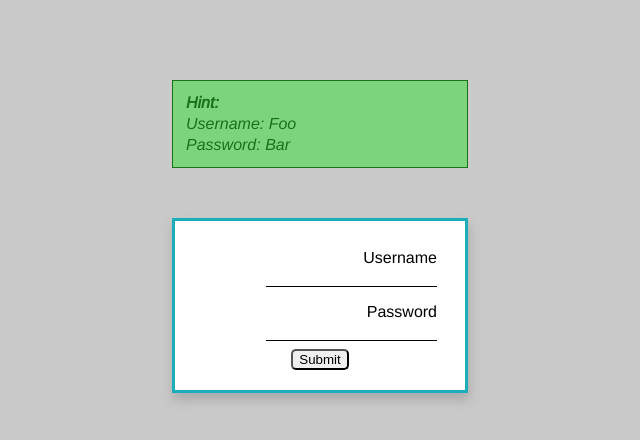
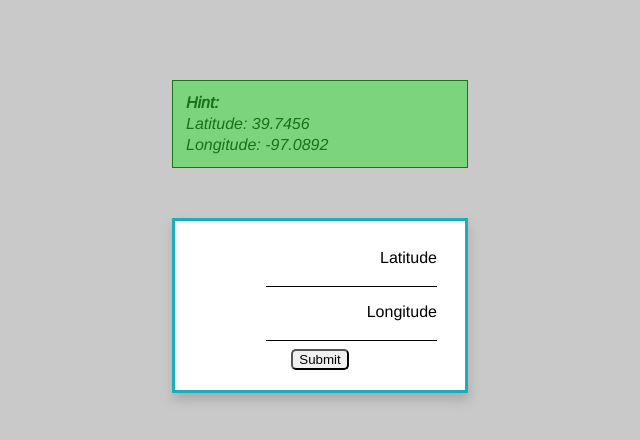
Before and after one commit to danremel/my-weather, a React (Create React App) app: page /location in a window 1280 px wide. Shown: the top 440 px of the page, without its empty margins (320-960 px from the left). Built offline with nearby package versions, Linux system fonts and the light colour scheme.

Commit message:
Rewrote change handler for form inputs. Adding Routes at the App component level.

```diff
--- a/package.json
+++ b/package.json
@@ -6,11 +6,12 @@
   "dependencies": {
     "axios": "^0.18.0",
     "gh-pages": "^2.0.1",
-    "node-sass": "^4.12.0",
+    "node-sass": ">=4.4.2",
     "react": "^16.8.6",
     "react-dom": "^16.8.6",
     "react-router-dom": "^5.0.0",
-    "react-scripts": "3.0.0"
+    "react-scripts": "3.0.0",
+    "react-test-renderer": "^16.8.6"
   },
   "scripts": {
     "start": "react-scripts start",
--- a/src/App.js
+++ b/src/App.js
@@ -1,4 +1,5 @@
 import React from 'react';
+import { BrowserRouter as Router, Switch, Route } from 'react-router-dom';
 
 import LoginForm from './components/LoginForm';
 import LocationForm from './components/LocationForm';
@@ -21,12 +22,12 @@ class App extends React.Component {
 
     return (
       <div className="container">
-        { !this.state.isLoggedIn &&
-            <LoginForm validLogin={this.loginSuccess.bind(this)}/>
-        }
-
-        { this.state.isLoggedIn && <LocationForm /> }
-
+        <Router>
+          <Switch>
+            <Route path="/login" render={(props) => <LoginForm {...props} validLogin={this.loginSuccess.bind(this)}/>} />
+            <Route path="/location" component={LocationForm}/>
+          </Switch>
+        </Router>
       </div>
     );
   }
--- a/src/components/LocationForm.jsx
+++ b/src/components/LocationForm.jsx
@@ -4,6 +4,7 @@ import axios from 'axios';
 class LocationForm extends React.Component {
   constructor(props) {
     super(props);
+    this.handleChange = this.handleChange.bind(this);
     this.state = {
       latitude: '',
       longitude: '',
@@ -31,14 +32,18 @@ class LocationForm extends React.Component {
     });
   }
 
-  onLatChange(e) {
-    this.setState({ latitude: e.target.value });
-    this.clearValidationErr("latitude");
-  }
-
-  onLongChange(e) {
-    this.setState({ longitude: e.target.value });
-    this.clearValidationErr("longitude");
+  handleChange(e) {
+    switch(e.target.name) {
+      case "latitude":
+        this.setState({ latitude: e.target.value });
+        break;
+      case "longitude":
+        this.setState({ longitude: e.target.value });
+        break;
+      default:
+        break;
+    };
+    this.clearValidationErr(e.target.name);
   }
 
   submitLocation(e) {
@@ -88,15 +93,17 @@ class LocationForm extends React.Component {
               <label htmlFor="latitude">Latitude</label>
               <input
                 type="text"
+                name="latitude"
                 className={"form-input " + (latErr ? "invalid" : "")}
-                onChange={this.onLatChange.bind(this)}/>
+                onChange={this.handleChange}/>
             </div>
             <div className="input-group">
               <label htmlFor="longitude">Longitude</label>
               <input
                 type="text"
+                name="longitude"
                 className={"form-input " + (longErr ? "invalid" : "")}
-                onChange={this.onLongChange.bind(this)}/>
+                onChange={this.handleChange}/>
             </div>
 
             <input
--- a/src/components/LoginForm.jsx
+++ b/src/components/LoginForm.jsx
@@ -1,8 +1,10 @@
 import React from 'react'
+import { Route, Redirect} from 'react-router-dom';
 
 class LoginForm extends React.Component {
   constructor(props) {
     super(props);
+    this.handleChange = this.handleChange.bind(this);
     this.state = {
       validUser: 'Foo',
       validPass: 'Bar',
@@ -29,14 +31,18 @@ class LoginForm extends React.Component {
     });
   }
 
-  onUsernameChange(e) {
-    this.setState({ inputUser: e.target.value });
-    this.clearValidationErr("username");
-  };
-
-  onPasswordChange(e) {
-    this.setState({ inputPass: e.target.value });
-    this.clearValidationErr("password");
+  handleChange(e) {
+    switch(e.target.name) {
+      case "username":
+        this.setState({ inputUser: e.target.value });
+        break;
+      case "password":
+        this.setState({ inputPass: e.target.value });
+        break;
+      default:
+        break;
+    };
+    this.clearValidationErr(e.target.name);
   };
 
   submitLogin(e) {
@@ -61,6 +67,7 @@ class LoginForm extends React.Component {
   validLogin() {
     this.setState({ loginSuccess: true })
     this.props.validLogin(this.state.loginSuccess);
+
   }
 
 
@@ -85,22 +92,24 @@ class LoginForm extends React.Component {
           <p>Password: Bar</p>
         </div>
         <div className="inner-container">
-          <form onSubmit={this.submitLogin.bind(this)}>
+          <form onSubmit={(e) => this.submitLogin(e)}>
             <div className="input-group">
               <label htmlFor="username">Username</label>
               <input
+                name="username"
                 type="text"
                 className={"form-input " + (usernameErr ? "invalid" : "")}
-                onChange={this.onUsernameChange.bind(this)} />
+                onChange={this.handleChange} />
               <small>{ usernameErr ? usernameErr : "" }</small>
             </div>
 
             <div className="input-group">
               <label htmlFor="password">Password</label>
               <input
+                name="password"
                 type="password"
                 className={"form-input " + (passwordErr ? "invalid" : "")}
-                onChange={this.onPasswordChange.bind(this)} />
+                onChange={this.handleChange} />
               <small>{ passwordErr ? passwordErr : "" }</small>
             </div>
 
```
Also changed, not shown: 2 other files (tests, documents, lock files or other folders).
